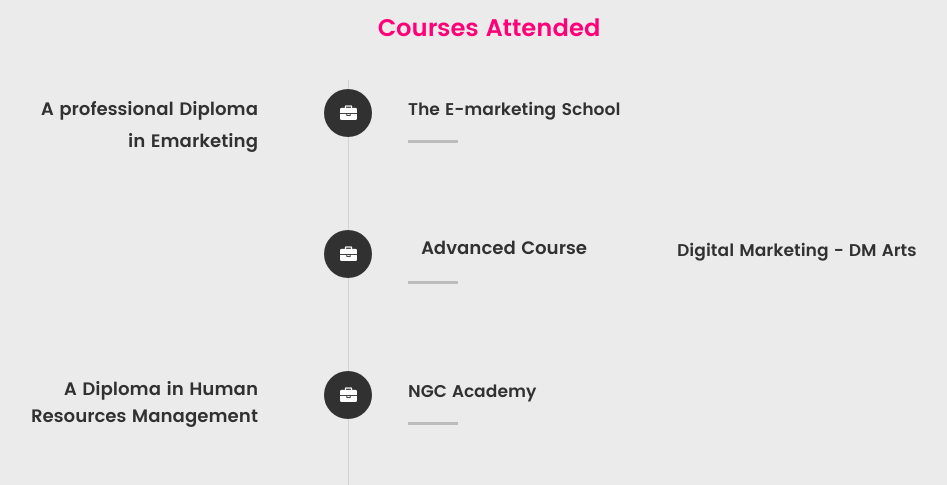
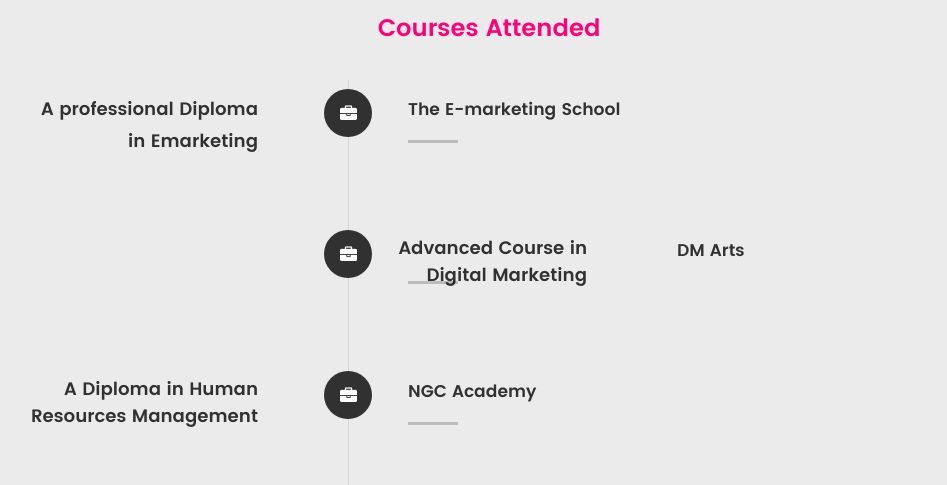
Before and after one commit to fathitarek/Heidi, a PHP site: page / in a window 1280 px wide. Shown: the part 2901-3386 px from the top of the page, without its empty margins (151-1098 px from the left). Run offline with PHP 8.4, Linux system fonts and the light colour scheme; some web fonts are replaced.

Commit message:
msafat el courses

```diff
--- a/index.php
+++ b/index.php
@@ -411,13 +411,13 @@
 					</div>
 
 					<div class="timeline-header">
-						<h3 style="font-size: 1.8rem;"> Advanced Course</h3>
+						<h3 style="font-size: 1.8rem;"> Advanced Course in Digital Marketing</h3>
 						<p style="color: #ebebeb;">2011</p>
 					</div>
 
 					<div class="timeline-content">
-						<h4>Digital Marketing - DM Arts</h4>
-						<p style="color: #ebebeb;"> Digital Marketing - DM Arts.</p>
+						<h4> DM Arts</h4>
+						<p style="color: #ebebeb;"> Digital.</p>
 					</div>
 
 				</div> <!-- /timeline-block -->
@@ -435,7 +435,7 @@
 
 					<div class="timeline-content">
 						<h4>NGC Academy</h4>
-						<p style="color: #ebebeb;">A Diploma in Human Resources Management</p>
+						<p style="color: #ebebeb;">A</p>
 					</div>
 
 				</div><!--  /timeline-block -->
@@ -453,7 +453,7 @@
 
 					<div class="timeline-content">
 						<h4 >Ain Shams University</h4>
-						<p style="color: #ebebeb;">Human Development Course</p>
+						<p style="color: #ebebeb;">Human </p>
 					</div>
 
 				</div><!--  /timeline-block -->
@@ -506,7 +506,7 @@
 
 			<div class="timeline-content">
 				<h4>Spaces Center</h4>
-				<p style="color: #ebebeb;">Photoshop Course.</p>
+				<p style="color: #ebebeb;">Photoshop.</p>
 			</div>
 
 	</div><!--  /timeline-block -->
```
Also changed, not shown: index.html (+6 -6 lines).
